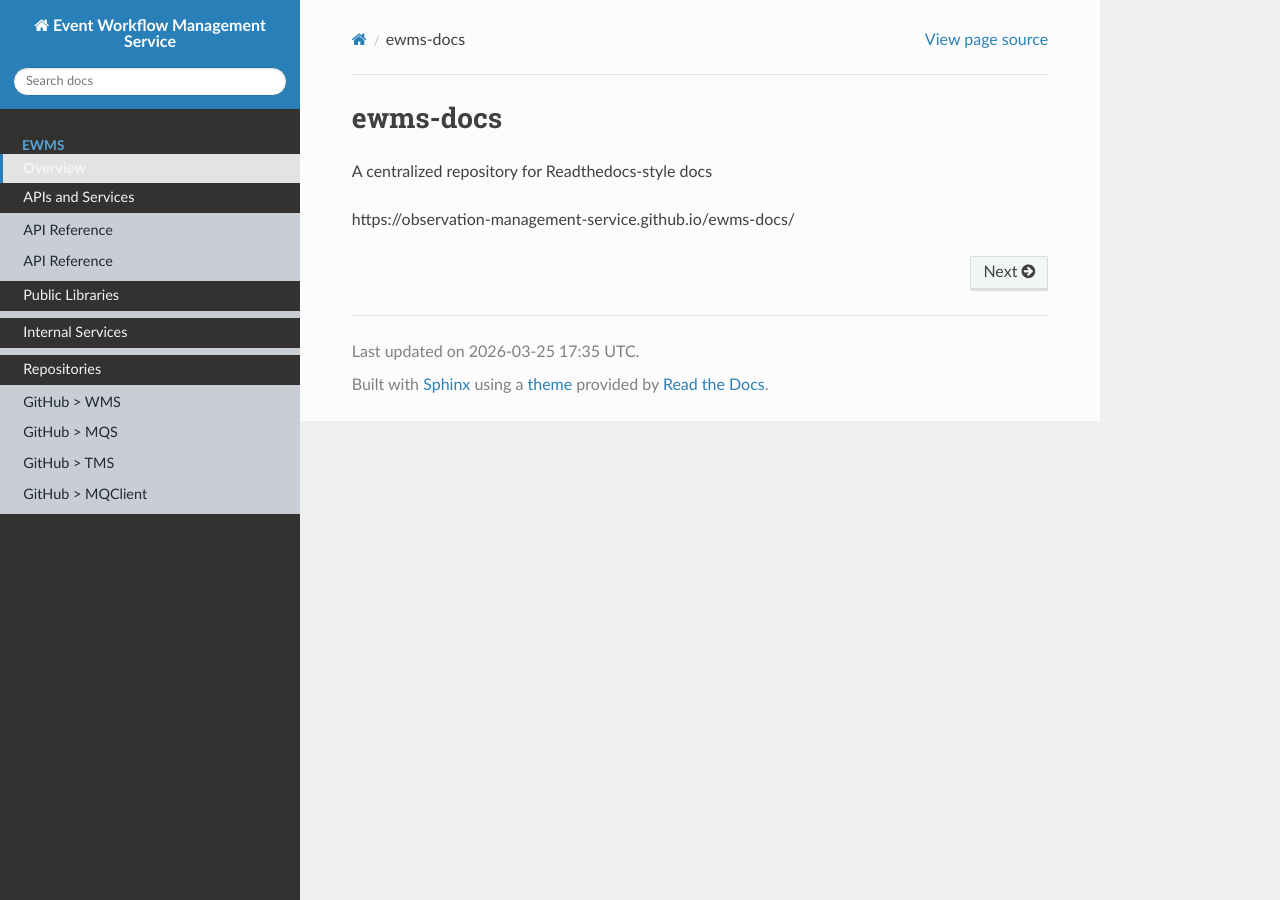
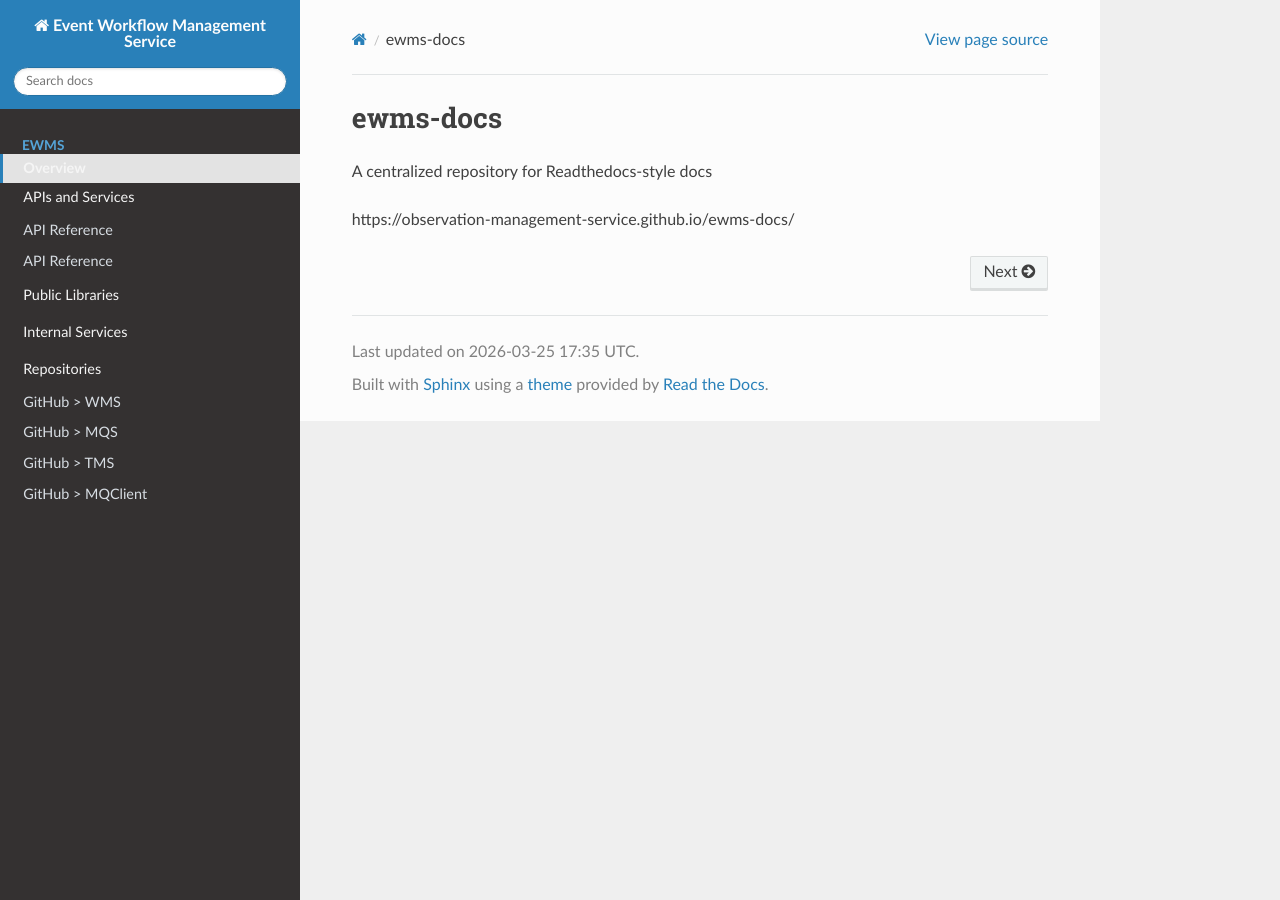
Before and after one commit to Observation-Management-Service/ewms-docs, a Sphinx documentation site: the page built from docs/index.rst, in a window 1280 px wide. Built offline with Sphinx 7.4.7 and the Read the Docs theme 3.1.0, drawn with Linux system fonts in a browser that asks for light colours.

Commit message:
autoexpand nav bar nesting - 5.3 - css

```diff
--- a/docs/_static/ewms-nav.css
+++ b/docs/_static/ewms-nav.css
@@ -1,12 +1,12 @@
 /**
  * EWMS sidebar tuning.
  *
- * Keep:
- * - all first-level sections open
- * - top-level section headers dark
- * - expanded child groups muted
- * - only the actual current page strongly highlighted
- * - no extra outlines/rails around sibling sections
+ * Goals:
+ * - all first-level sections stay open
+ * - sibling sections stay fully on the dark rail
+ * - only the actual current page gets a filled highlight
+ * - no +/- controls
+ * - no stray borders/boxes
  */
 
 /* Hide RTD +/- controls. */
@@ -14,82 +14,85 @@
     display: none !important;
 }
 
-/* JS-opened first-level groups stay visible. */
+/* Keep JS-opened first-level groups visible. */
 .wy-menu-vertical li.toctree-l1.ewms-force-open > ul {
     display: block !important;
 }
 
-/* Keep the whole rail clean. */
+/* Strip boxiness from the whole rail. */
 .wy-menu-vertical li,
 .wy-menu-vertical ul,
 .wy-menu-vertical a,
 .wy-menu-vertical p.caption {
-    box-shadow: none;
+    box-shadow: none !important;
+    border: none !important;
 }
 
-/* Top-level section headers: always dark, even when "current". */
+/* Top-level section headers: always dark. */
 .wy-menu-vertical li.toctree-l1 > a,
+.wy-menu-vertical li.toctree-l1 > a:hover,
 .wy-menu-vertical li.toctree-l1.current > a,
-.wy-menu-vertical li.toctree-l1.current > a:hover,
-.wy-menu-vertical li.toctree-l1 > a:hover {
+.wy-menu-vertical li.toctree-l1.current > a:hover {
     background: transparent !important;
     color: #f5f5f5 !important;
-    border: none !important;
     font-weight: 500;
 }
 
-/* Optional subtle marker for the active top-level section, without brightening it. */
+/* Active top-level section: keep dark, add only a thin accent. */
 .wy-menu-vertical li.toctree-l1.current > a,
 .wy-menu-vertical li.toctree-l1.current > a:hover {
     box-shadow: inset 3px 0 0 #2980b9 !important;
     font-weight: 600;
 }
 
-/* Expanded child groups: muted light surface, no borders/rails. */
+/* Open first-level groups: keep the container dark too. */
 .wy-menu-vertical li.toctree-l1.ewms-force-open > ul,
-.wy-menu-vertical li.toctree-l1.current > ul {
-    background: #c9ced4 !important;
-    border: none !important;
+.wy-menu-vertical li.toctree-l1.current > ul,
+.wy-menu-vertical li.current > ul {
+    background: transparent !important;
     margin: 0 !important;
     padding: 0.15rem 0 0.3rem 0 !important;
 }
 
-/* Remove separators/boxes inside expanded groups. */
+/* Kill light backgrounds on descendant list items. */
 .wy-menu-vertical li.toctree-l1.ewms-force-open > ul > li,
 .wy-menu-vertical li.toctree-l1.current > ul > li,
+.wy-menu-vertical li.current > ul > li,
 .wy-menu-vertical li.toctree-l2,
 .wy-menu-vertical li.toctree-l3 {
-    border: none !important;
+    background: transparent !important;
     margin: 0 !important;
 }
 
-/* Default links inside expanded groups: dark enough to read. */
+/* Default links inside open groups: light text on dark rail. */
 .wy-menu-vertical li.toctree-l1.ewms-force-open > ul a,
-.wy-menu-vertical li.toctree-l1.current > ul a {
+.wy-menu-vertical li.toctree-l1.current > ul a,
+.wy-menu-vertical li.current > ul a {
     background: transparent !important;
-    color: #1f2933 !important;
+    color: #d7dde3 !important;
     font-weight: 400;
 }
 
-/* Hover inside expanded groups. */
+/* Hover inside open groups. */
 .wy-menu-vertical li.toctree-l1.ewms-force-open > ul a:hover,
-.wy-menu-vertical li.toctree-l1.current > ul a:hover {
-    background: rgba(0, 0, 0, 0.05) !important;
-    color: #111827 !important;
+.wy-menu-vertical li.toctree-l1.current > ul a:hover,
+.wy-menu-vertical li.current > ul a:hover {
+    background: rgba(255, 255, 255, 0.05) !important;
+    color: #ffffff !important;
 }
 
-/* Actual current page/link: this is the strongest emphasis in the sidebar. */
+/* Actual current page/link: strongest emphasis in the sidebar. */
 .wy-menu-vertical a.current,
 .wy-menu-vertical a.current:hover,
 .wy-menu-vertical li.current ul li.current > a,
 .wy-menu-vertical li.current ul li.current > a:hover {
-    background: #b7c0ca !important;
-    color: #111827 !important;
+    background: rgba(255, 255, 255, 0.10) !important;
+    color: #ffffff !important;
     font-weight: 600 !important;
     box-shadow: inset 3px 0 0 #2980b9 !important;
 }
 
-/* Deeper children: slightly calmer spacing. */
+/* Nested descendants: calm spacing. */
 .wy-menu-vertical li.toctree-l2 > a,
 .wy-menu-vertical li.toctree-l3 > a {
     padding-top: 0.35rem;
@@ -97,9 +100,8 @@
     line-height: 1.35;
 }
 
-/* Captions should not introduce their own borders/boxes. */
+/* Captions should not introduce extra framing. */
 .wy-menu-vertical p.caption {
-    border: none !important;
     margin-top: 0 !important;
     padding-top: 0.5rem !important;
 }
```
